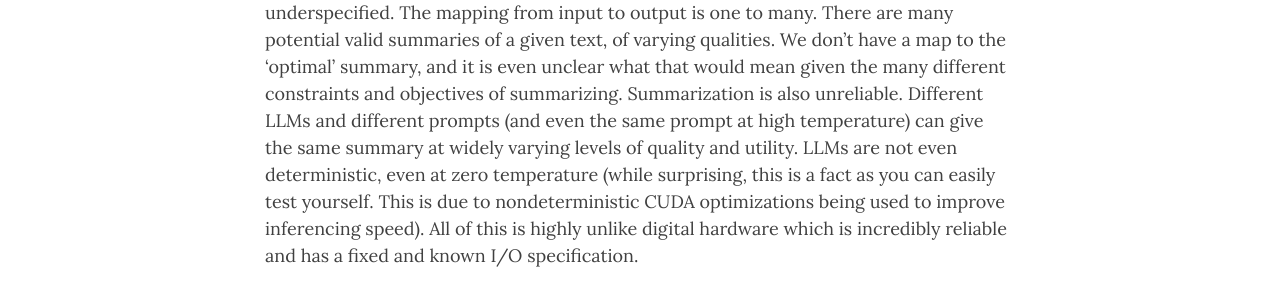
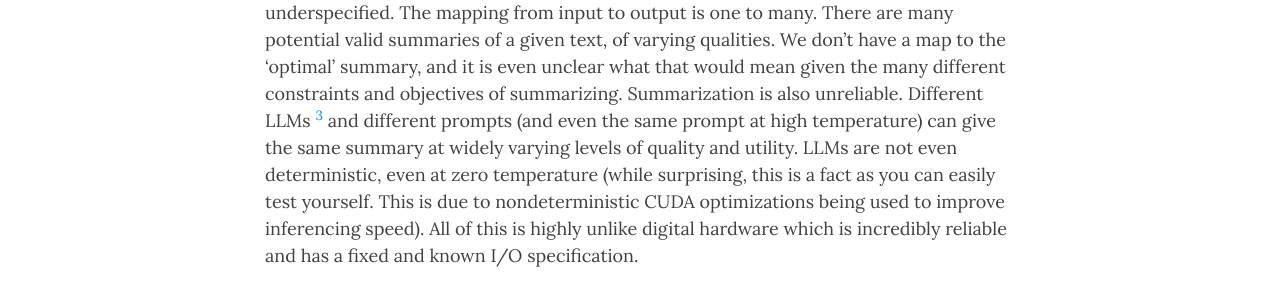
Before and after one commit to BerenMillidge/BerenMillidge.github.io, a Jekyll site: the page built from _posts/2023-04-11-Scaffolded-LLMs-natural-language-computers.md, in a window 1280 px wide and 900 px high, scrolled down 7415 px. Shown: the part 367-667 px from the top of the window. Built offline with Jekyll 4.4.1, drawn with Linux system fonts in a browser that asks for light colours; nearby versions of some CDN libraries; some of the changed text lies outside the part shown.

Commit message:
add additional footnote on specialisation

```diff
--- a/_posts/2023-04-11-Scaffolded-LLMs-natural-language-computers.md
+++ b/_posts/2023-04-11-Scaffolded-LLMs-natural-language-computers.md
@@ -57,7 +57,7 @@
 
 While we have run a long way with the analogy between scaffolded LLMs and digital computers, the analogy also diverges in a number of important ways, almost all around the concept of a NLOP and the use of a LLM as the NLPU. Unlike digital CPUs, LLMs have a number of unfortunate properties that make creating highly reliable chained programs with them difficult at present. The expense and slowness of NLOPs is already apparent and currently highly constrains program design. Likely these issues will be ameliorated with time. Additional key differences are the unreliability, underspecifiability, and non-determinism of current NLOPs.
 
-Take perhaps a canonical example of a NLOP: text summarization. Text summarization seems like a useful natural language primitive. It has intrinsic use for humans, and it is beginning to serve a vital role in natural language data structures in summarizing memories and contexts to fit within limited context. Unlike a CPU op, summarization is underspecified. The mapping from input to output is one to many. There are many potential valid summaries of a given text, of varying qualities. We don't have a map to the 'optimal' summary, and it is even unclear what that would mean given the many different constraints and objectives of summarizing. Summarization is also unreliable. Different LLMs and different prompts (and even the same prompt at high temperature) can give the same summary at widely varying levels of quality and utility. LLMs are not even deterministic, even at zero temperature (while surprising, this is a fact as you can easily test yourself. This is due to nondeterministic CUDA optimizations being used to improve inferencing speed). All of this is highly unlike digital hardware which is incredibly reliable and has a fixed and known I/O specification.
+Take perhaps a canonical example of a NLOP: text summarization. Text summarization seems like a useful natural language primitive. It has intrinsic use for humans, and it is beginning to serve a vital role in natural language data structures in summarizing memories and contexts to fit within limited context. Unlike a CPU op, summarization is underspecified. The mapping from input to output is one to many. There are many potential valid summaries of a given text, of varying qualities. We don't have a map to the 'optimal' summary, and it is even unclear what that would mean given the many different constraints and objectives of summarizing. Summarization is also unreliable. Different LLMs [^3] and different prompts (and even the same prompt at high temperature) can give the same summary at widely varying levels of quality and utility. LLMs are not even deterministic, even at zero temperature (while surprising, this is a fact as you can easily test yourself. This is due to nondeterministic CUDA optimizations being used to improve inferencing speed). All of this is highly unlike digital hardware which is incredibly reliable and has a fixed and known I/O specification.
 
 This likely means that before we can even start building powerful abstractions and abstract languages, the reliability of individual NLOPs must be significantly improved. Abstractions need a reliable base. Digital computers are fantastic for building towers of abstraction upon precisely because of this reliability. If you can trust all of the components of the system, then you can create elaborate chains of composition. Without this, you are always fighting against chaotic divergence. Reliability can be improved both by better prompting, better LLM components, better tuning, and by adding heavy layers of error correction. Error correction itself is not new to hardware -- huge amounts of research has been expended in creating error correcting codes to repair bit-flips. We will likely need similar 'semantic' error correcting codes for LLM outputs to be able to stitch together extended sequences of NLOPs in a highly coherent and consistent way.
 
@@ -68,3 +68,5 @@
 
 
 [^2]: An interesting aspect of this analogy is that it clarifies the role and economic status of current foundation model providers like OpenAI. These essentially occupy an identical economic niche to the big chip-makers of the digital computer era such as Intel. The structure of their business is very similar. Training foundation models incurs massive fixed capital costs (as does building new chip fabs). They face constantly improving technology and new generations of tech which is vastly more powerful (Moore's law vs contemporary rapid AI scaling). They sell a commodity product (chips vs API calls) at large volume with a high margin but also substantial marginal costs (actually manufacturing each chip vs inferencing a model). If these equivalences hold then we can get some idea about what the likely long run shape of this industry will look like -- namely, the current and historical semiconductor industry. We should expect consolidation into a few main oligopolic players, where each have massive fixed costs and remain in fairly fierce competition, but that they never print money with extremely high margins in the same way that SAAS or software based companies tend to.
+
+[^3]: NLOPs also differ crucially from more standard FLOPs in that they have different levels of 'intrinsic difficulty'. A small language model might be capable of some tasks, but others might require a large state of the art one. As NL programs become more sophisticated and elaborate, it is likely that there will be an increasing understanding of the difficulty of specific ops and a delegation of each op to the smallest and cheapest language model with the capability to reliably perform this op. Thus, NL programs will not have a uniform 'CPU' (LLM) core but will be comprised of a number of heterogenous calls to many different language models of different scales and specializations.
```
